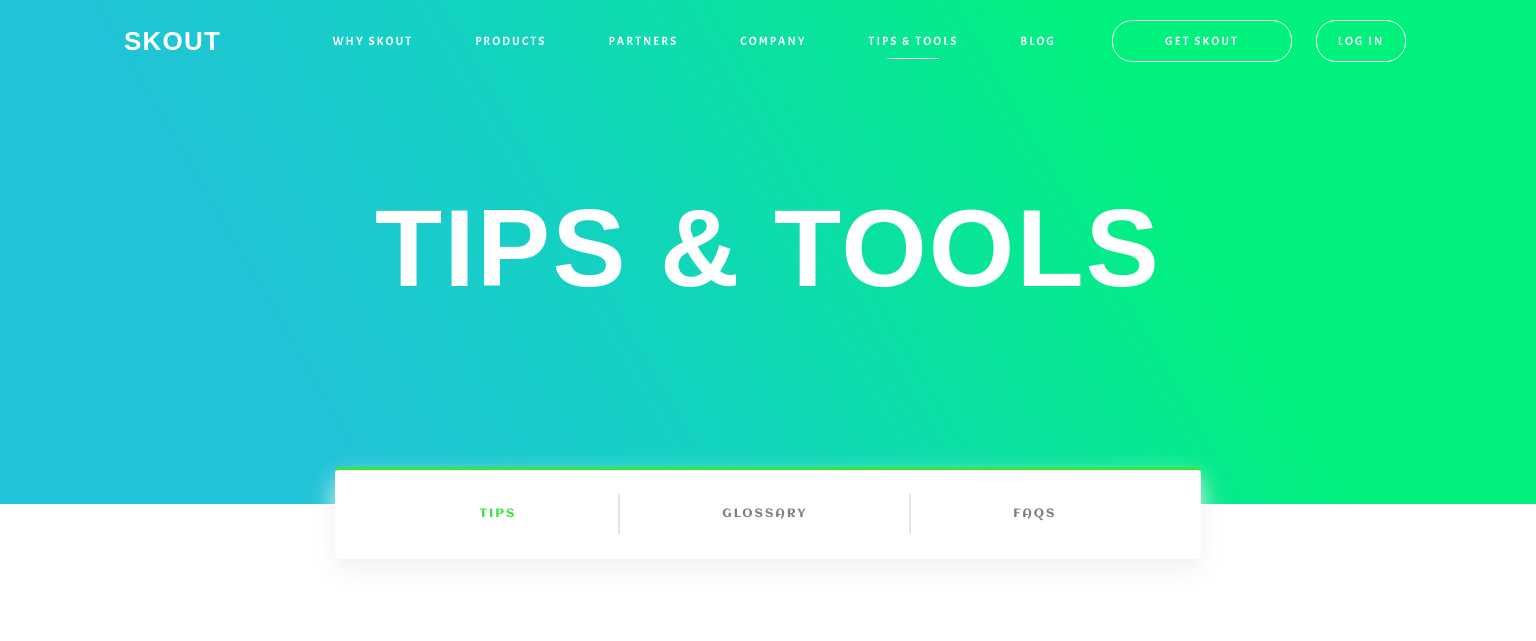
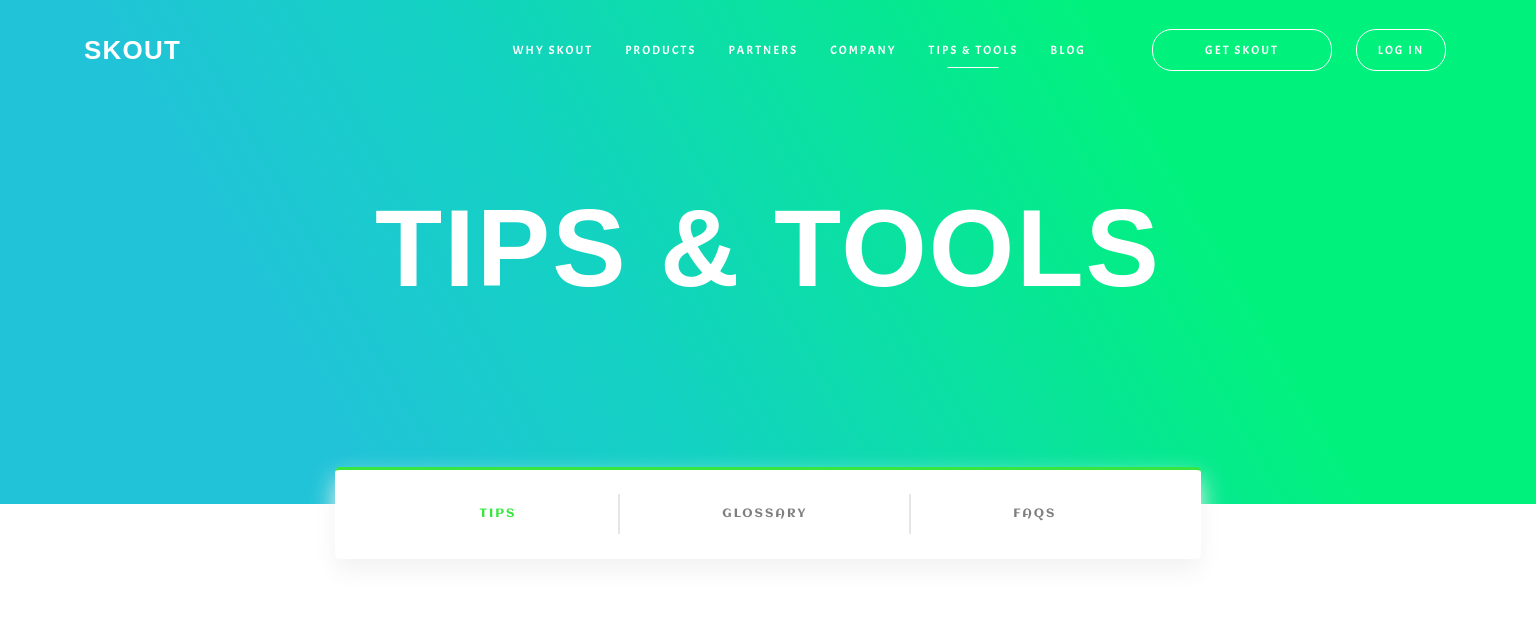
Before and after one commit to julia2017-yg/AltexSoft-LAB-, a plain HTML site: page homework-1/index.html in a window 1536 px wide. Shown: the top 641 px of the page. Drawn offline with nearby package versions, Linux system fonts and the light colour scheme; a web font is replaced by a local one.

Commit message:
fix styles menu link

```diff
--- a/homework-1/css/style.css
+++ b/homework-1/css/style.css
@@ -771,7 +771,7 @@
     justify-content: flex-end;
   }
   .header-menu-list .menu-item {
-    margin-right: 50px;
+    padding: 10px 10px;
   }
   .header.sticky-header .menu-link {
     color: #b2b2b2;
@@ -798,7 +798,7 @@
     display: flex;
     align-items: center;
     flex-direction: row;
-    margin-top: 0;
+    margin: 0 0 0 10px;
     max-width: 294px;
     max-width: 300px;
   }
@@ -834,7 +834,7 @@
     padding: 0 135px;
   }
   .sticky{
-    top: 79px
+    top: 96px
   }
   .border-top {
     padding: 19px 0 80px;
@@ -850,6 +850,7 @@
 @media (min-width: 1440px) {
   .container {
     max-width: 1440px;
+    padding: 0;
   }
   .header {
     padding: 20px 84px;
@@ -857,6 +858,7 @@
     align-items: center;
   }
   .header-button {
+    margin-left: 50px;
     top: 0;
   }
   .header-banner .submenu-list {
```
